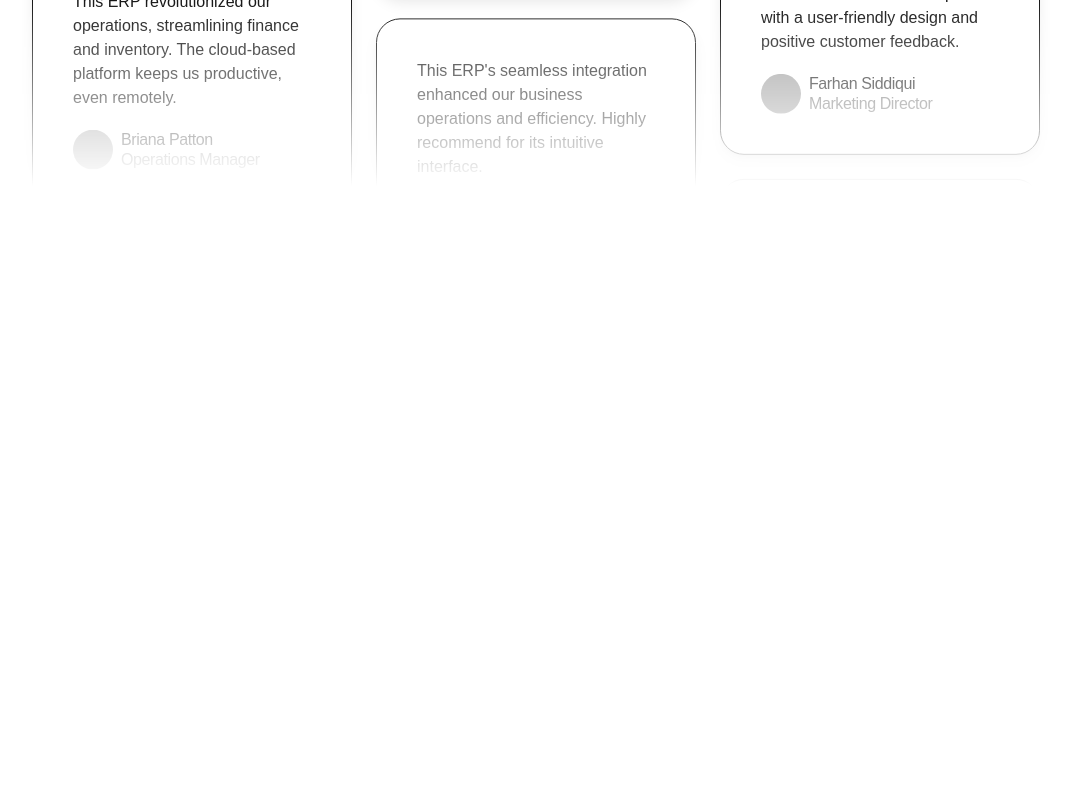
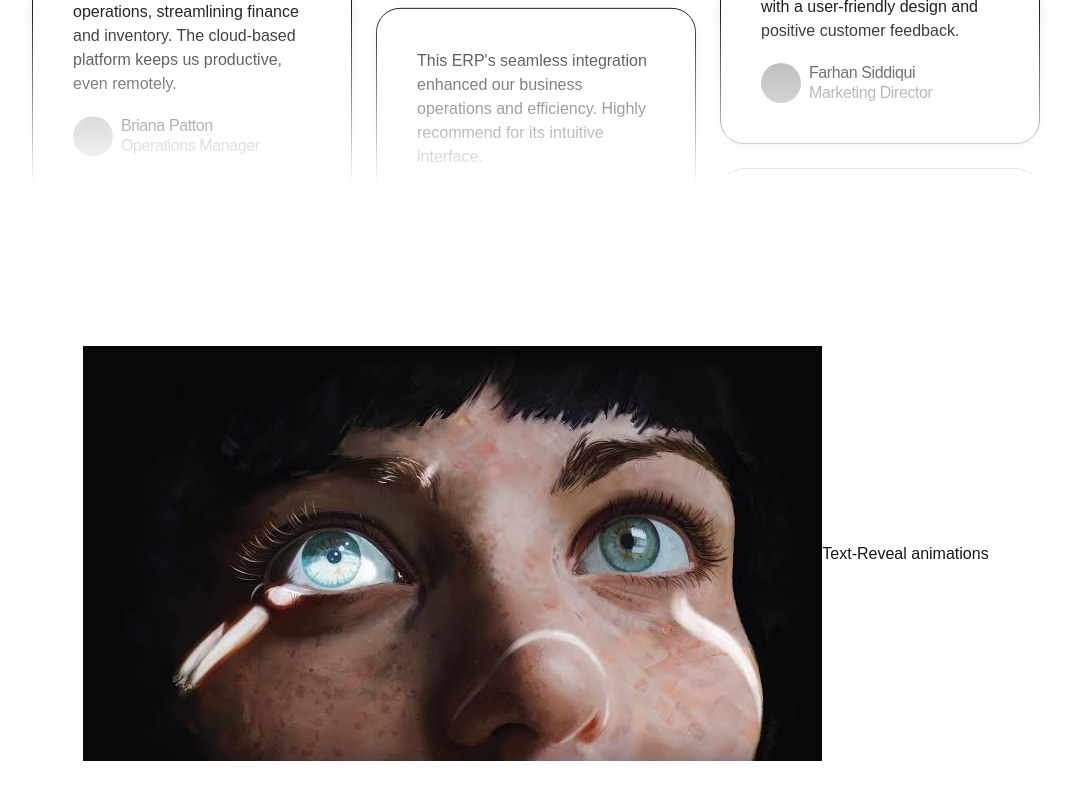
Before and after one commit to abhaymauryadev/devtrack, a Next.js app: page / in a window 1280 px wide. Shown: the part 2529-3329 px from the top of the page, without its empty margins (104-1175 px from the left). Before the commit the page ends 2795 px from the top, so only its background shows below. Built offline with nearby package versions, Linux system fonts and the light colour scheme; grey boxes are pictures that could not be loaded.

Commit message:
feat: install gasp, add section textreveal

```diff
--- a/app/page.tsx
+++ b/app/page.tsx
@@ -2,6 +2,7 @@ import Hero from "@/sections/Hero";
 import Navabar from "@/components/Navabar";
 import Features from "@/sections/Features";
 import Testimonials from "@/sections/Testimonials";
+import TextReveal from "@/sections/TextReveal";
 export default function Home() {
   return (
     <div className="">
@@ -9,6 +10,7 @@ export default function Home() {
       <Hero />
       <Features/>
       <Testimonials/>
+      <TextReveal/>
 
       {/* <div className="flex gap-4">
         <Link
--- a/package.json
+++ b/package.json
@@ -8,6 +8,7 @@
     "start": "next start"
   },
   "dependencies": {
+    "@gsap/react": "^2.1.2",
     "@prisma/client": "^5.22.0",
     "gsap": "^3.14.2",
     "lucide-react": "^1.7.0",
--- a/sections/Testimonials.tsx
+++ b/sections/Testimonials.tsx
@@ -76,7 +76,7 @@ const Testimonials = () => {
           whileInView={{ opacity: 1, y: 0 }}
           transition={{ duration: 0.8, delay: 0.1, ease: [0.16, 1, 0.3, 1] }}
           viewport={{ once: true }}
-          className="flex flex-col items-center justify-center max-w-[540px] mx-auto"
+          className="flex flex-col items-center justify-center max-w-135 mx-auto"
         >
           <div className="flex justify-center">
             <div className="border py-1 px-4 rounded-lg">Testimonials</div>
@@ -90,7 +90,7 @@ const Testimonials = () => {
           </p>
         </motion.div>
 
-        <div className="flex justify-center gap-6 mt-10 [mask-image:linear-gradient(to_bottom,transparent,black_25%,black_75%,transparent)] max-h-[740px] overflow-hidden">
+        <div className="flex justify-center gap-6 mt-10 mask-[linear-gradient(to_bottom,transparent,black_25%,black_75%,transparent)] max-h-[740px] overflow-hidden">
           <TestimonialsColumn testimonials={firstColumn} duration={15} />
           <TestimonialsColumn testimonials={secondColumn} className="hidden md:block" duration={19} />
           <TestimonialsColumn testimonials={thirdColumn} className="hidden lg:block" duration={17} />
--- /dev/null
+++ b/sections/TextReveal.tsx
@@ -0,0 +1,16 @@
+import Image from "next/image";
+
+export default function TextReveal() {
+  return (
+    <section className="min-h-screen pt-20 ">
+      <div className="flex justify-center items-center">
+        <div>
+            <img src="/images.jpeg" alt="features_1" />
+        </div>
+        <div>
+          <h1>Text-Reveal animations</h1>
+        </div>
+      </div>
+    </section>
+  );
+}
```
Also changed, not shown: 1 other file (tests, documents, lock files or other folders).
